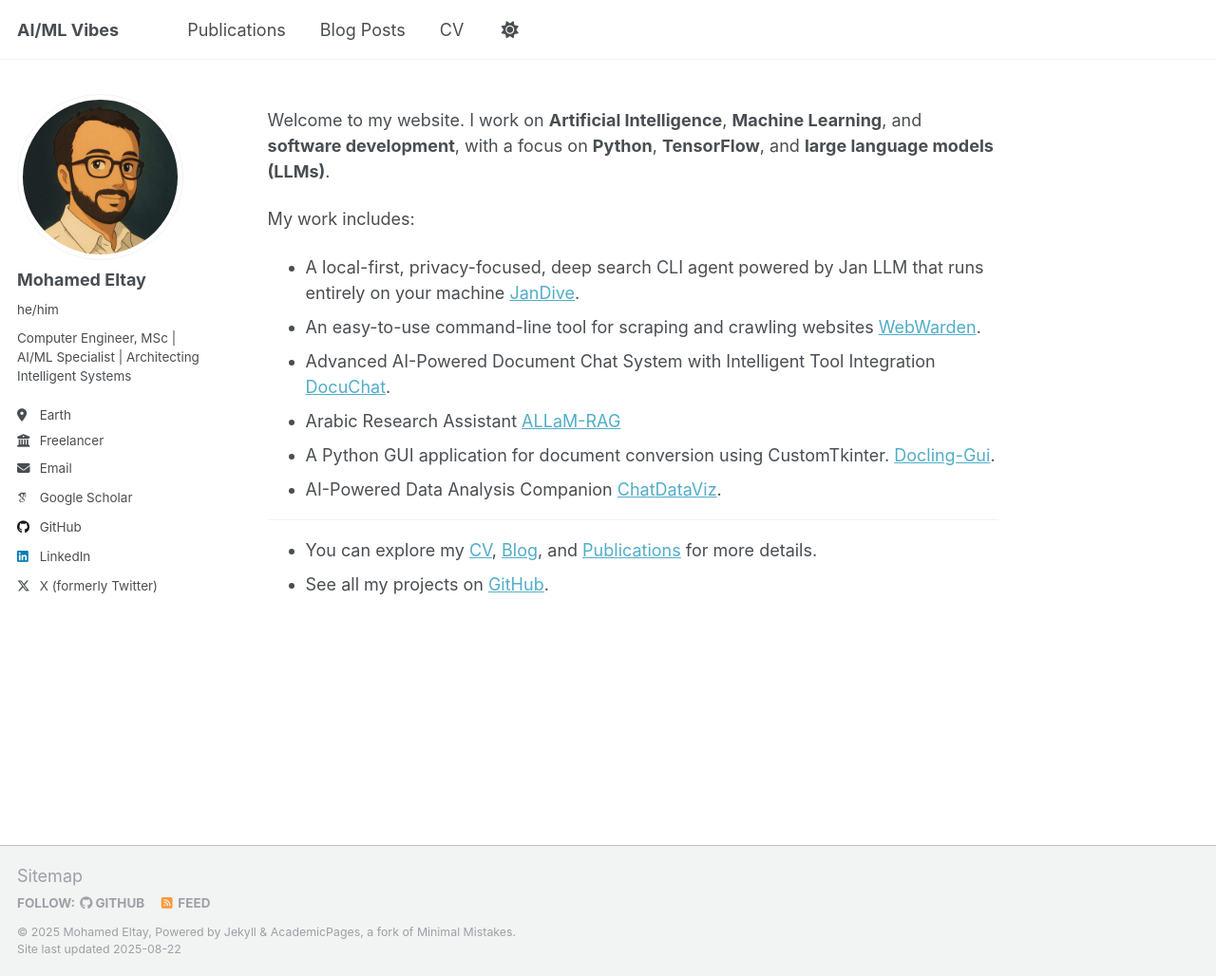
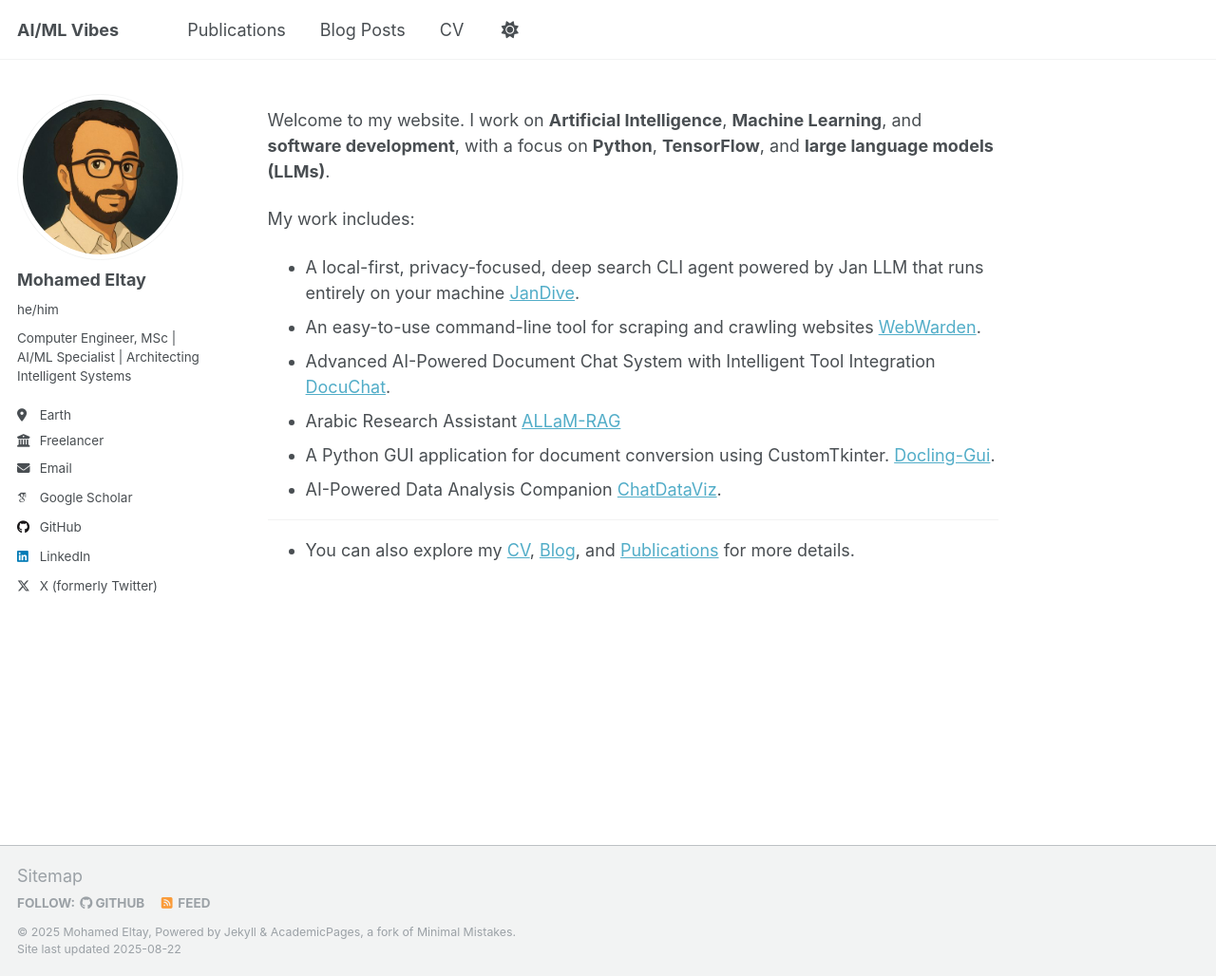
Before and after one commit to eltay89/eltay89.github.io, a Jekyll site: the page built from _pages/about.md, in a window 1280 px wide and 1028 px high. Shown: the whole window at 95% size. Built offline with Jekyll 4.4.1, drawn with Linux system fonts in a browser that asks for light colours; some web fonts are replaced; a script that is not in the unit is left out.

Commit message:
Update about.md

```diff
--- a/_pages/about.md
+++ b/_pages/about.md
@@ -20,5 +20,4 @@
 
 ---
 
-- You can explore my [CV](/cv), [Blog](/year-archive), and [Publications](/publications) for more details.
-- See all my projects on [GitHub](https://github.com/eltay89?tab=repositories).
+- You can also explore my [CV](/cv), [Blog](/year-archive), and [Publications](/publications) for more details.
```
